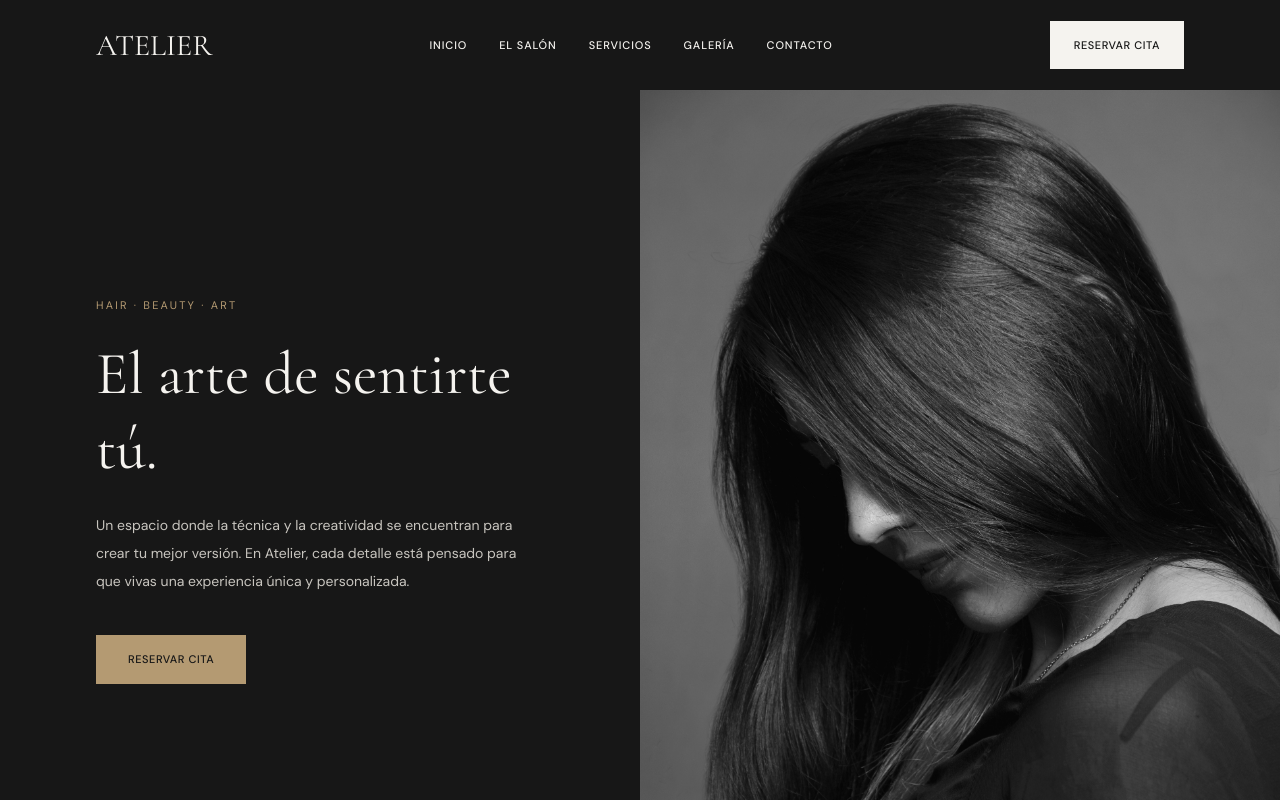
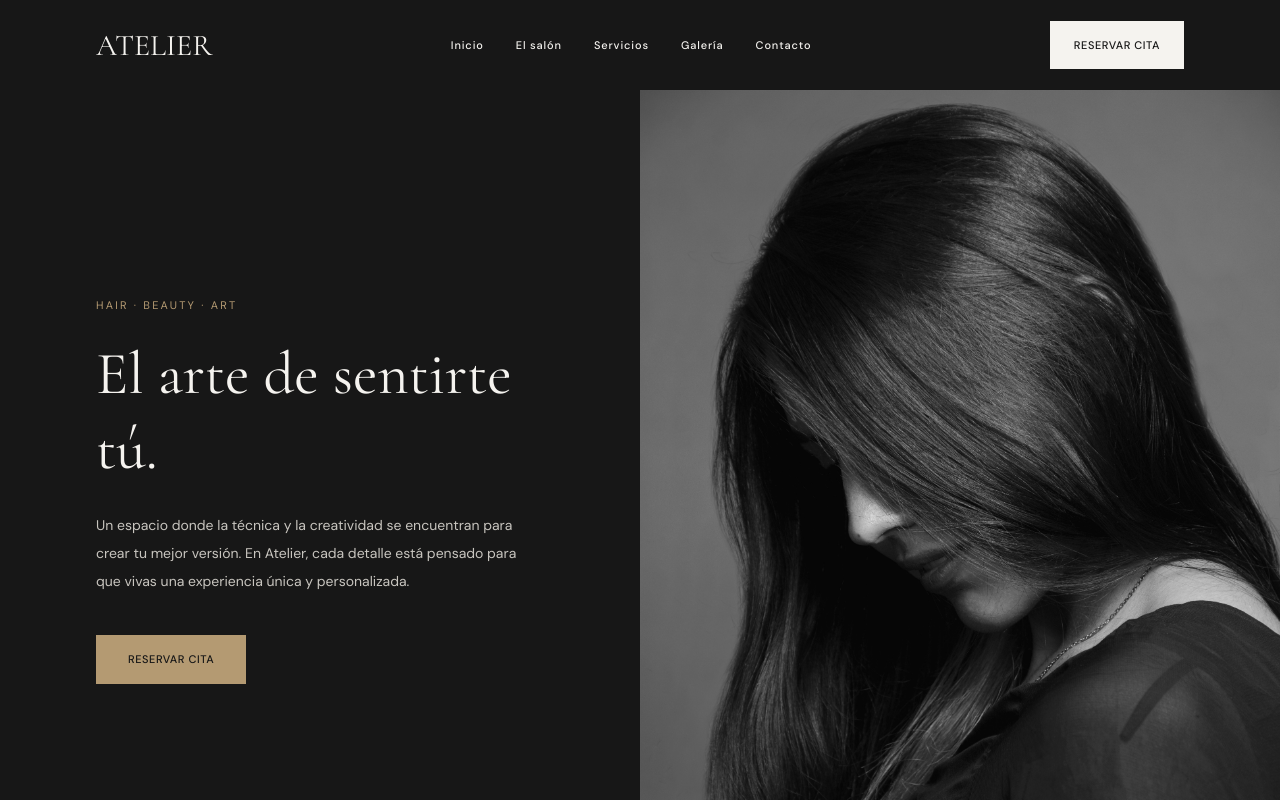
Before and after one commit to AncutaIorga/atelier, a React (Vite) app: page / in a window 1280 px wide. Shown: the top 800 px of the page. Built offline with nearby package versions, Linux system fonts and the light colour scheme.

Commit message:
Mobile labels and styling

```diff
--- a/src/components/Header.tsx
+++ b/src/components/Header.tsx
@@ -2,11 +2,11 @@
 import { useState } from 'react'
 
 const navigation = [
-  { label: 'INICIO', href: '#inicio' },
-  { label: 'EL SALÓN', href: '#salon' },
-  { label: 'SERVICIOS', href: '#servicios' },
-  { label: 'GALERÍA', href: '#galeria' },
-  { label: 'CONTACTO', href: '#contacto' },
+  { label: 'Inicio', href: '#inicio' },
+  { label: 'El salón', href: '#salon' },
+  { label: 'Servicios', href: '#servicios' },
+  { label: 'Galería', href: '#galeria' },
+  { label: 'Contacto', href: '#contacto' },
 ]
 
 export default function Header() {
```
